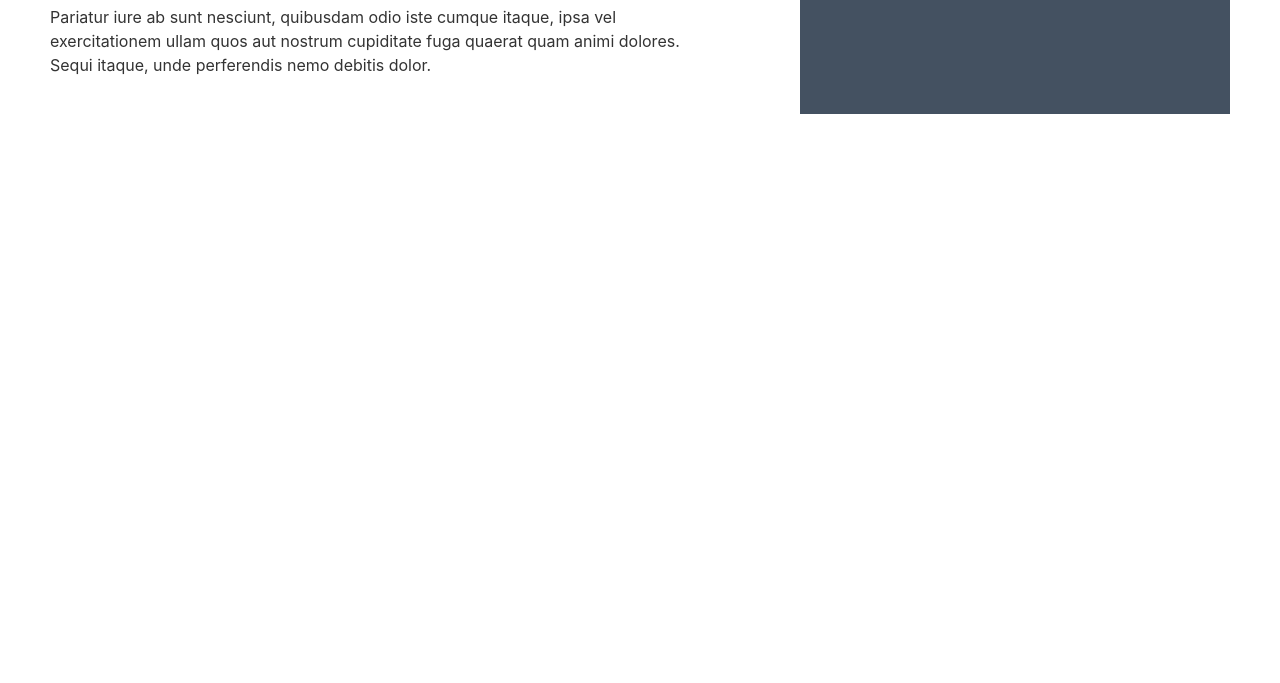
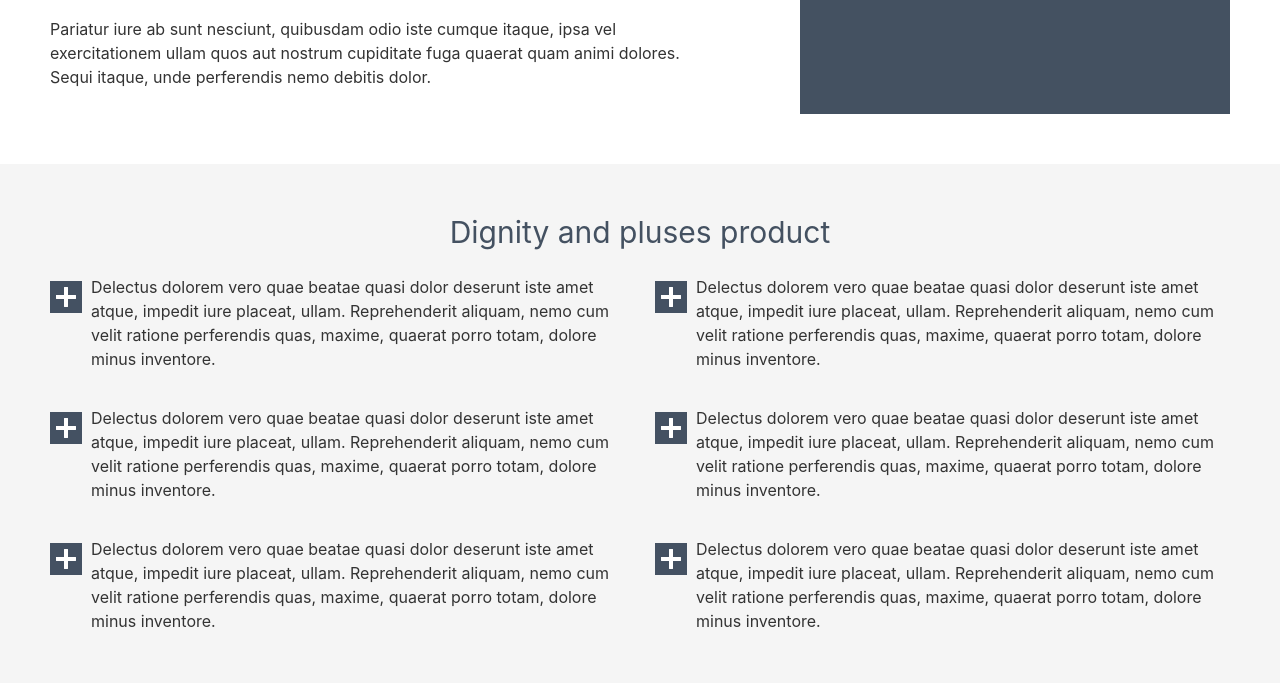
Before and after one commit to Web-Daniel/landing1, a plain HTML site: page index.html in a window 1280 px wide. Shown: the part 506-1189 px from the top of the page. Before the commit the page ends 800 px from the top, so only its background shows below. Drawn offline with Linux system fonts and the light colour scheme.

Commit message:
block3 complete

```diff
--- a/index.html
+++ b/index.html
@@ -43,6 +43,51 @@
                     </div>
                 </div>
             <!--end block2-->
+            <!--start block3-->
+            <div class="row contentBlockIn block3">
+                <div class="col-12 block1InBlock3">
+                    <h4>Dignity and pluses product</h4>
+                    <div class="row">
+                        <div class="col-6 media">
+                            <div class="square media-left">
+                                <img src="images/plus_icon.png" alt="">
+                            </div>
+                            <p class="media-body">Delectus dolorem vero quae beatae quasi dolor deserunt iste amet atque, impedit iure placeat, ullam. Reprehenderit aliquam, nemo cum velit ratione perferendis quas, maxime, quaerat porro totam, dolore minus inventore.</p>
+                        </div>
+                        <div class="col-6 media">
+                            <div class="square media-left">
+                                <img src="images/plus_icon.png" alt="">
+                            </div>
+                            <p class="media-body">Delectus dolorem vero quae beatae quasi dolor deserunt iste amet atque, impedit iure placeat, ullam. Reprehenderit aliquam, nemo cum velit ratione perferendis quas, maxime, quaerat porro totam, dolore minus inventore.</p>
+                        </div>
+                        <div class="col-6 media">
+                            <div class="square media-left">
+                                <img src="images/plus_icon.png" alt="">
+                            </div>
+                            <p class="media-body">Delectus dolorem vero quae beatae quasi dolor deserunt iste amet atque, impedit iure placeat, ullam. Reprehenderit aliquam, nemo cum velit ratione perferendis quas, maxime, quaerat porro totam, dolore minus inventore.</p>
+                        </div>
+                        <div class="col-6 media">
+                            <div class="square media-left">
+                                <img src="images/plus_icon.png" alt="">
+                            </div>
+                            <p class="media-body">Delectus dolorem vero quae beatae quasi dolor deserunt iste amet atque, impedit iure placeat, ullam. Reprehenderit aliquam, nemo cum velit ratione perferendis quas, maxime, quaerat porro totam, dolore minus inventore.</p>
+                        </div>
+                        <div class="col-6 media">
+                            <div class="square media-left">
+                                <img src="images/plus_icon.png" alt="">
+                            </div>
+                            <p class="media-body">Delectus dolorem vero quae beatae quasi dolor deserunt iste amet atque, impedit iure placeat, ullam. Reprehenderit aliquam, nemo cum velit ratione perferendis quas, maxime, quaerat porro totam, dolore minus inventore.</p>
+                        </div>
+                        <div class="col-6 media">
+                            <div class="square media-left">
+                                <img src="images/plus_icon.png" alt="">
+                            </div>
+                            <p class="media-body">Delectus dolorem vero quae beatae quasi dolor deserunt iste amet atque, impedit iure placeat, ullam. Reprehenderit aliquam, nemo cum velit ratione perferendis quas, maxime, quaerat porro totam, dolore minus inventore.</p>
+                        </div>
+                    </div>
+                </div>
+            </div>
+            <!--end block3-->
         </div>
     </div>
 
--- a/sass/_colors.sass
+++ b/sass/_colors.sass
@@ -1,6 +1,6 @@
 $bgDark: #445162
 $bgLight: #ffffff
-$bg2: #f5f5f5
+$bgGrey: #f5f5f5
 $bg3: #ebebeb
 $textDark: #445161
 $textDark2: #333333
--- a/sass/_fonts.sass
+++ b/sass/_fonts.sass
@@ -1,3 +1,16 @@
 /*text font*/
 $textFont: 16px
 $textH4: 30px
+
+/*mixin*/
+@mixin paragraphMixin
+    font-size: $textFont
+    font-weight: 400
+    line-height: 24px
+    color: $textDark2
+
+@mixin headline4Mixin
+    font-size: $textH4
+    font-weight: 400
+    line-height: 36px
+    color: $textDark
--- a/sass/_resources.sass
+++ b/sass/_resources.sass
@@ -6,6 +6,7 @@ body
 /*headline*/
 h1
     font-size: 60px
+    font-weight: 400
     line-height: 0.65
 /*main block on page*/
 #mainContainer
--- a/sass/main.sass
+++ b/sass/main.sass
@@ -15,6 +15,7 @@ div#mainContainer
                     margin-top: 50px
                     li
                         font-size: 20px
+                        font-weight: 400
             div.block2InBlock1
                 div.imgContainer
                     max-width: 469px
@@ -26,13 +27,11 @@ div#mainContainer
             background-color: $bgLight
             div.block1InBlock2
                 h4
-                    font-size: $textH4
-                    color: $textDark
-                    line-height: 0.75
+                    @include headline4Mixin
                     margin-bottom: 25px
                 p
-                    font-size: $textFont
-                    color: $textDark2
+                    @include paragraphMixin
+                    margin-bottom: 15px
             div.block2InBlock2
                 div.videoContainer
                     max-width: 430px
@@ -40,3 +39,31 @@ div#mainContainer
                     float: right
                     img
                         width: 100%
+        div.block3
+            background-color: $bgGrey
+            padding-bottom: 15px
+            div.block1InBlock3
+                h4
+                    @include headline4Mixin
+                    margin-bottom: 25px
+                    text-align: center
+                div.row
+                    div.media
+                        margin-bottom: 35px
+                        div.square
+                            width: 32px
+                            height: 32px
+                            background-color: $bgDark
+                            position: relative
+                            margin-top: 6px
+                            margin-right: 9px
+                            img
+                                position: absolute
+                                margin: auto
+                                top: 0
+                                right: 0
+                                bottom: 0
+                                left: 0
+                        p
+                            @include paragraphMixin
+                            margin-bottom: 0
```
Also changed, not shown: css/main.css.
